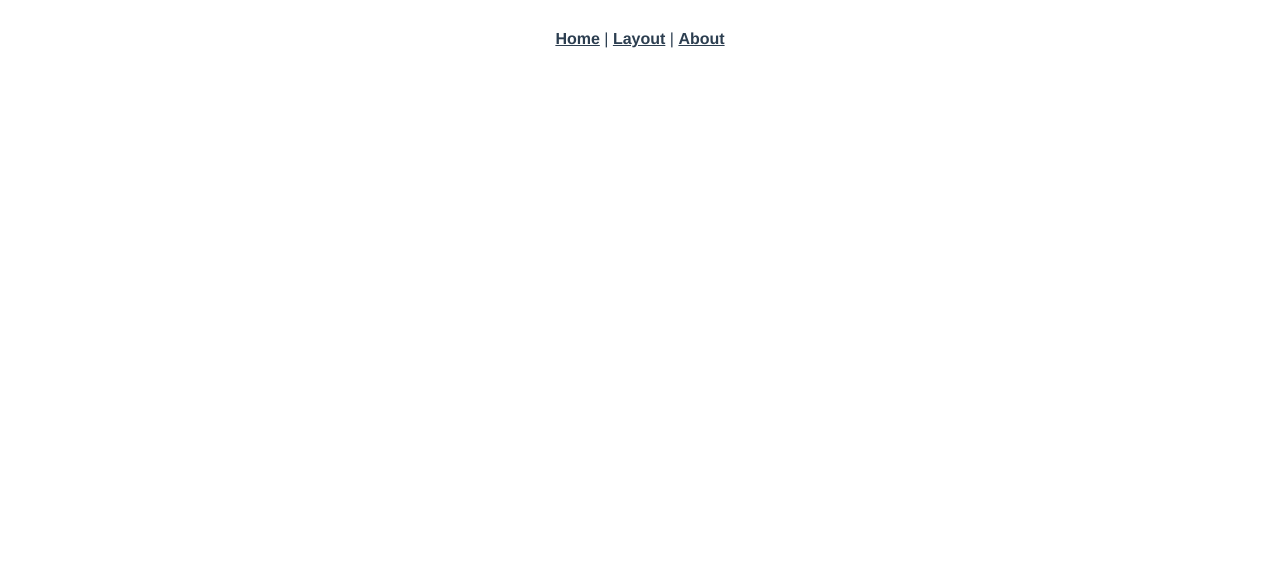
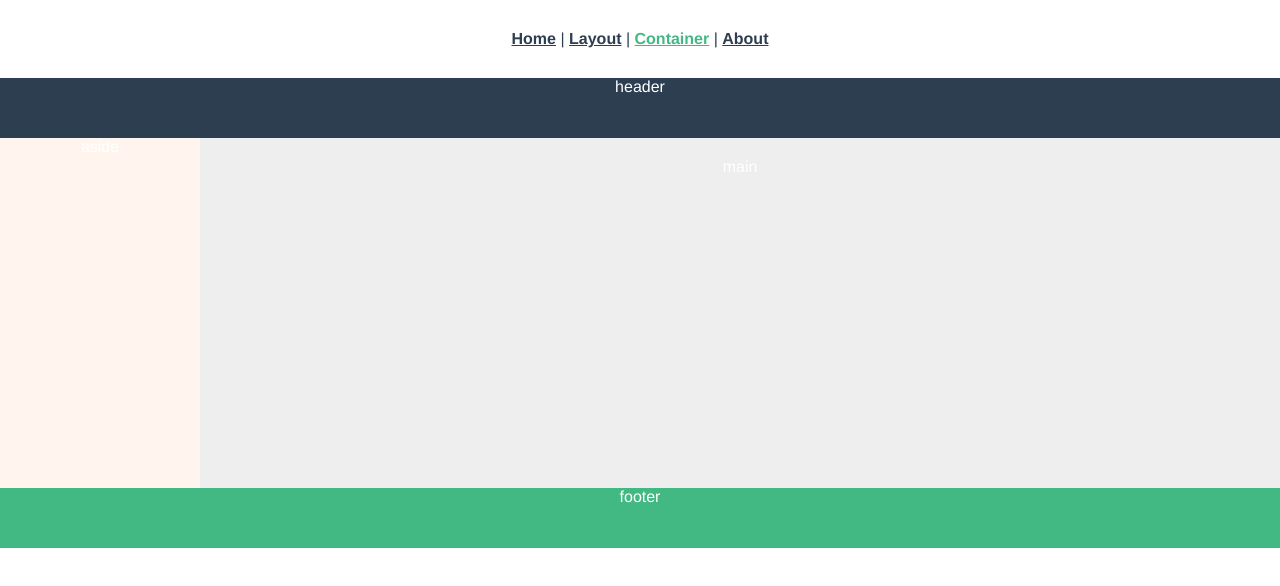
Before and after one commit to jameshuang623/myElementUILearning, a Vue app in the folder cli/: page /container in a window 1280 px wide. Shown: the top 586 px of the page. Built offline with nearby package versions, Linux system fonts and the light colour scheme.

Commit message:
简单尝试container布局

```diff
--- a/cli/src/App.vue
+++ b/cli/src/App.vue
@@ -3,6 +3,7 @@
     <div id="nav">
       <router-link to="/">Home</router-link> |
       <router-link to="/layout">Layout</router-link> |
+      <router-link to="/container">Container</router-link> |
       <router-link to="/about">About</router-link>
     </div>
     <router-view/>
--- a/cli/src/router/index.js
+++ b/cli/src/router/index.js
@@ -17,6 +17,12 @@ const routes = [
 
   },
   {
+    path: '/container',
+    name: 'Container',
+    component: () => import(/* webpackChunkName: "about" */ '../views/Container.vue')
+
+  },
+  {
     path: '/about',
     name: 'About',
     // route level code-splitting
--- /dev/null
+++ b/cli/src/views/Container.vue
@@ -0,0 +1,39 @@
+<template>
+  <div class="container">
+    <el-container>
+      <el-header>header</el-header>
+      <el-container>
+        <el-aside>aside</el-aside>
+        <el-main>main</el-main>
+      </el-container>
+      <el-footer>footer</el-footer>
+    </el-container>
+  </div>
+</template>
+
+<script lang="js">
+export default {
+  name: "Container"
+}
+</script>
+
+<style scoped lang="scss">
+.el-container{
+  background-color: #eee;
+  color: white;
+}
+.el-header{
+  background-color: #2c3e50;
+}
+.el-footer{
+  background-color: #42b983;
+}
+.el-aside{
+  background-color: seashell;
+  max-width: 200px;
+  min-height: 350px;
+}
+.el-main{
+  min-height: 350px;
+}
+</style>
```
